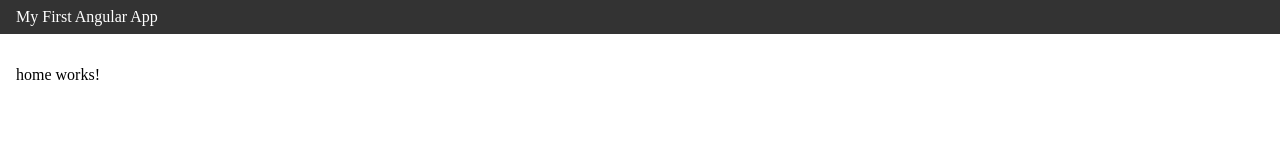
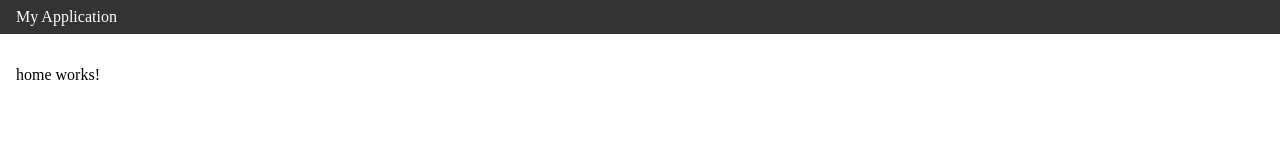
Before and after one commit to godgiftedboy/angular-app-first, an Angular app: page / in a window 1280 px wide. Shown: the top 160 px of the page. Built offline with nearby package versions, Linux system fonts and the light colour scheme.

Commit message:
chore: using modern angular signals and calling it using parenthesis on template

```diff
--- a/src/app/components/header/header.component.html
+++ b/src/app/components/header/header.component.html
@@ -1,3 +1,3 @@
 <header>
-    <nav>My First Angular App</nav>
+    <nav>{{title()}}</nav>
 </header>
--- a/src/app/components/header/header.component.ts
+++ b/src/app/components/header/header.component.ts
@@ -1,4 +1,4 @@
-import { Component } from '@angular/core';
+import { Component, signal } from '@angular/core';
 
 @Component({
   selector: 'app-header',
@@ -7,5 +7,6 @@ import { Component } from '@angular/core';
   styleUrl: './header.component.scss'
 })
 export class HeaderComponent {
+   title = signal('My Application');
 
 }
```
Also changed, not shown: 1 other file (tests, documents, lock files or other folders).
